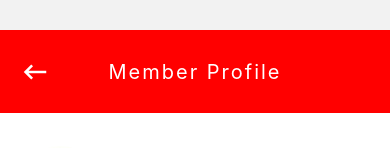
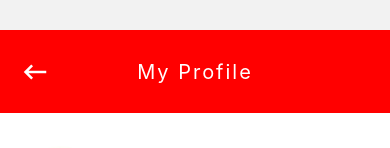
Before and after one commit to BillZak/ampersand-app, a React Native app: screen /MyProfile in a window 390 px wide. Shown: the top 148 px of the page. Built offline with nearby package versions, Linux system fonts and the light colour scheme.

Commit message:
add change

```diff
--- a/src/Pages/myProfilePage.js
+++ b/src/Pages/myProfilePage.js
@@ -26,7 +26,7 @@ const MyProfile = ({ navigation }) => {
           name="keyboard-backspace"
         />
         <Text style={{ color: "white", fontSize: 20, letterSpacing: 2 }}>
-          Member Profile
+          My Profile
         </Text>
       </View>
       <View style={styles.secondview}>
```
